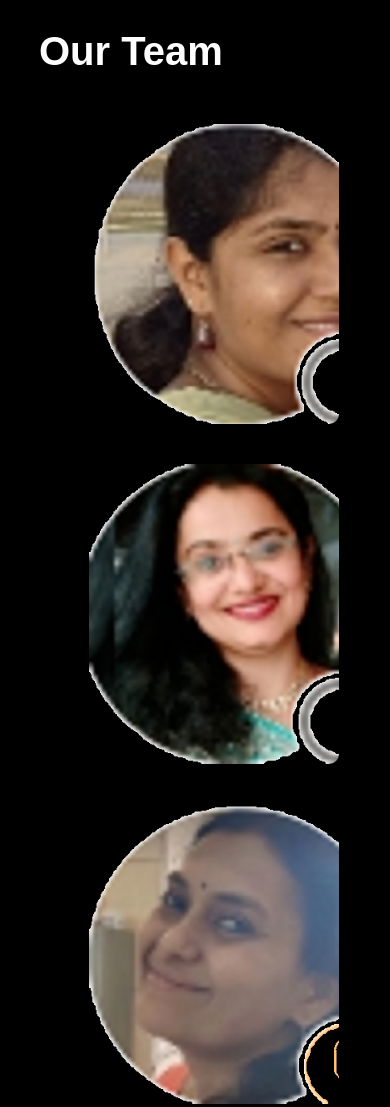
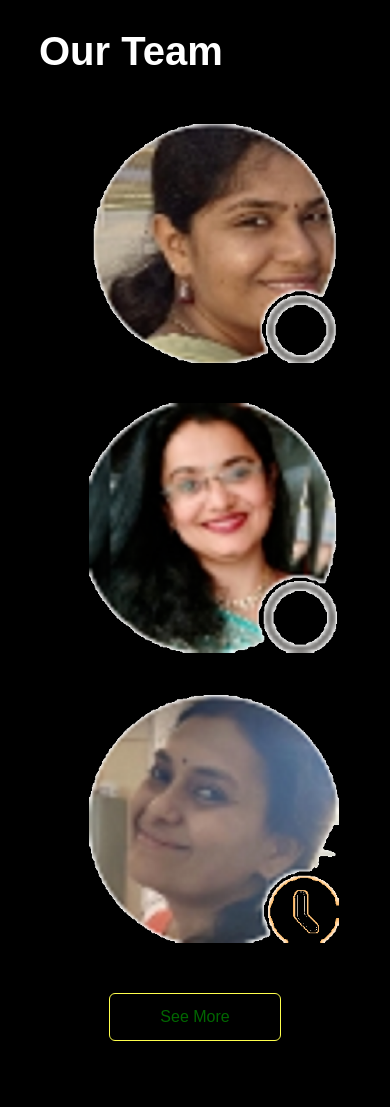
Before and after one commit to Siddanth20/DaffodilsEnglishSchool, a plain HTML site: page index.html in a window 390 px wide. Shown: the part 5180-6287 px from the top of the page. Drawn offline with Linux system fonts and the light colour scheme.

Commit message:
Add files via upload

```diff
--- a/style.css
+++ b/style.css
@@ -317,8 +317,8 @@ nav ul li a:hover::after{
 }
 
 .work img{
-    width: 300px;
-    height: 300px;
+    width: 100%;
+    height: 100%;
     border-radius: 10px;
     display: block;
     transition: transform 0.5s;
@@ -573,6 +573,16 @@ nav .fas{
     .copyright{
         font-size: 10px;
     }
+
+    .work img{
+        width: 100%;
+        height: 100%;
+        margin-right: 50px;
+        border-radius: 10px;
+        display: block;
+        transition: transform 0.5s;
+    }
+
 }
 
 #msg{
```
